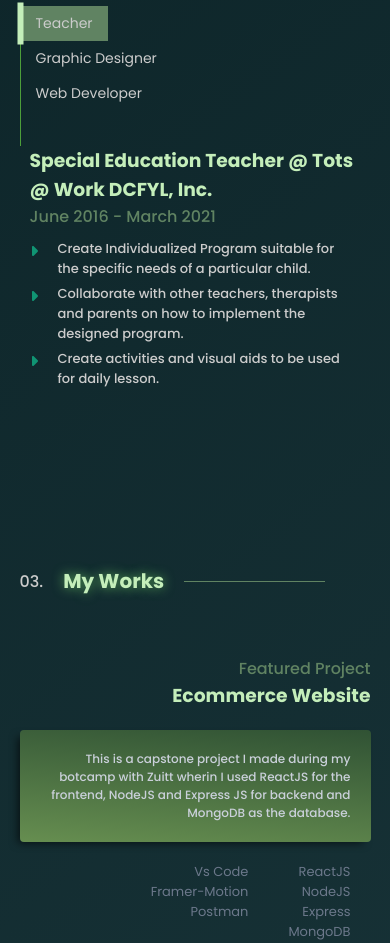
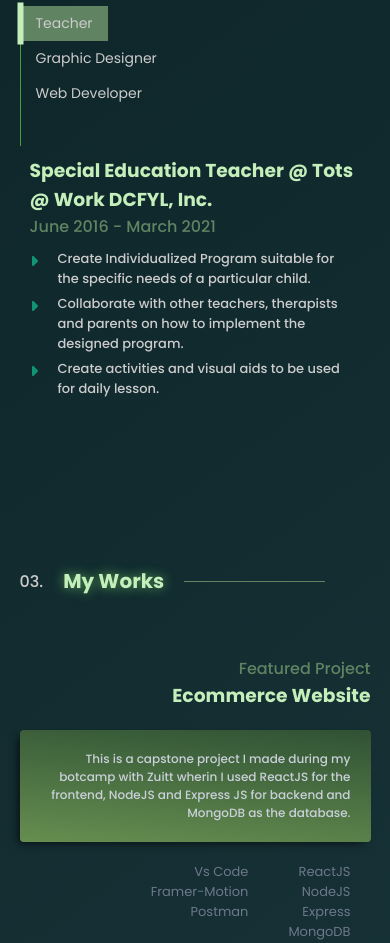
Before and after one commit to leonellcruz7/leonellcruz, a React (Create React App) app: page / in a window 390 px wide. Shown: the part 2176-3119 px from the top of the page. Built offline with nearby package versions, Linux system fonts and the light colour scheme; a web font is replaced by a local one.

Commit message:
update design

```diff
--- a/src/Components/Work.css
+++ b/src/Components/Work.css
@@ -205,6 +205,10 @@
         align-items: start;
 
     }
+
+    .work .w1 {
+        transform: translateY(10px);
+    }
 }
 
 @media only screen and (max-width:680px) {
```
